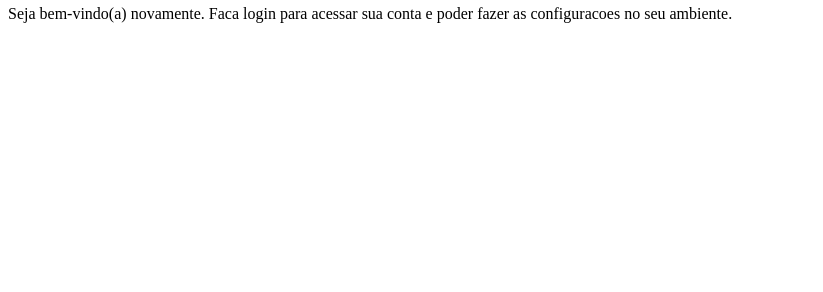
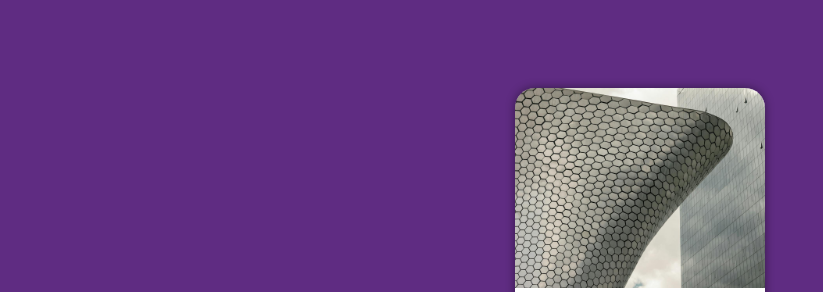
Before and after one commit to vinicim002/projeto-login, a plain HTML site: page index.html in a window 1280 px wide. Shown: the part 62-354 px from the top of the page, without its empty margins (0-823 px from the left). Drawn offline with Linux system fonts and the light colour scheme.

Commit message:
configuracoes padroes do css

```diff
--- a/estilos/style.css
+++ b/estilos/style.css
@@ -5,3 +5,50 @@
     Verde: #49a09d
     Lilas: #5f2c82
 */
+
+*{
+    font-family: system-ui, -apple-system, BlinkMacSystemFont, 'Segoe UI', Roboto, Oxygen, Ubuntu, Cantarell, 'Open Sans', 'Helvetica Neue', sans-serif;
+    margin: 0px;
+    padding: 0px;
+    box-sizing: border-box;
+}
+
+body,html{
+    background-color: #5f2c82;
+    height: 100vh;
+    width: 100vw;
+}
+
+main{
+    position: relative;
+    height: 100vh;
+    width: 100vw;
+}
+
+section#login{
+    position: absolute;
+    top: 50%;
+    left: 50%;
+    transform: translate(-50%, -50%);
+    overflow: hidden;
+
+    background-color: white;
+    width: 250px;
+    height: 500px;
+    border-radius: 20px;
+    box-shadow: 0px 0px 10px rgba(0, 0, 0, 0.445);
+}
+
+section#login > div#imagem{
+    display: block;
+    background: #5f2c82 url(../imagens/pexels-photo-15941888.jpeg) no-repeat;
+    background-position: left center;
+    background-size: cover;
+    height: 200px;
+}
+
+section#login > div#formulario{
+    display: block;
+    padding: 10px;
+
+}
```
